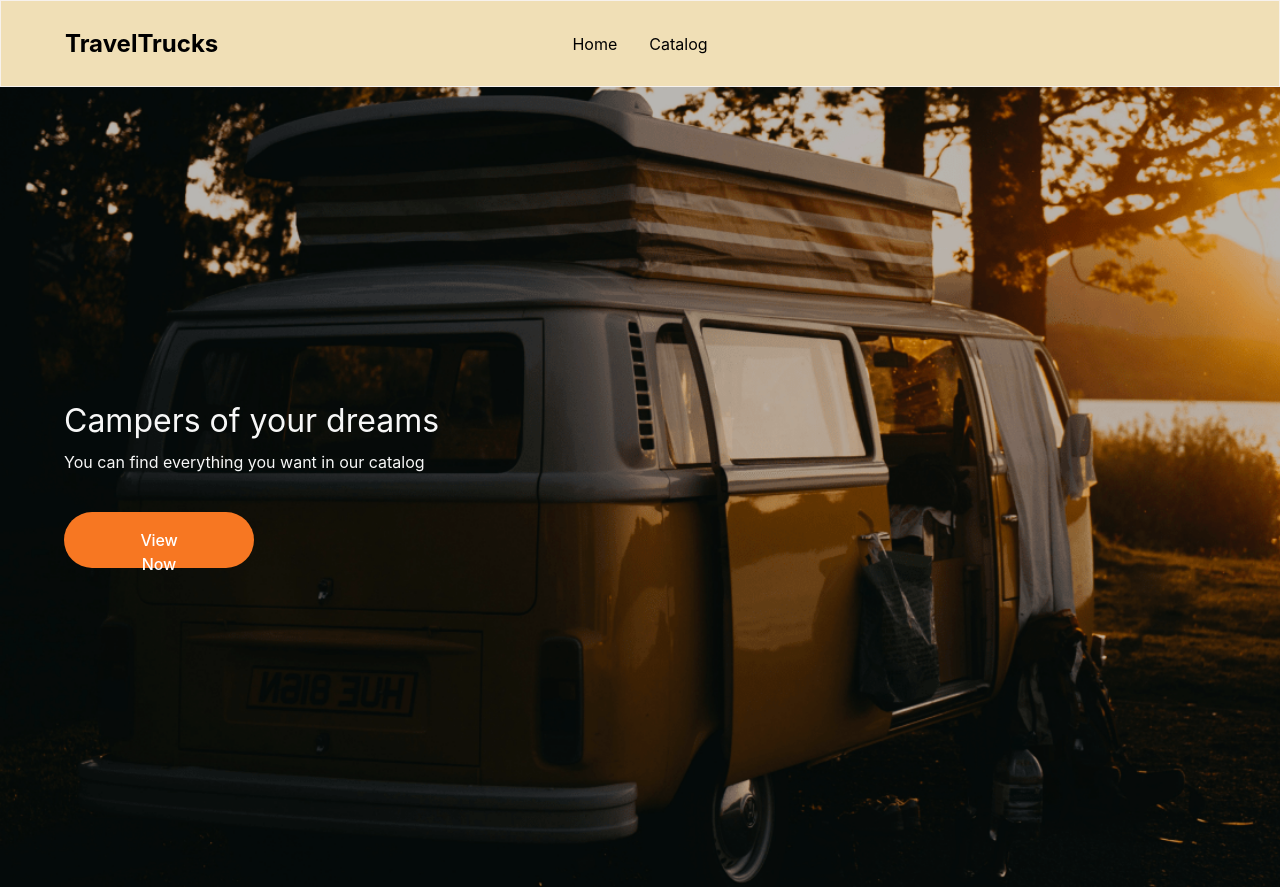
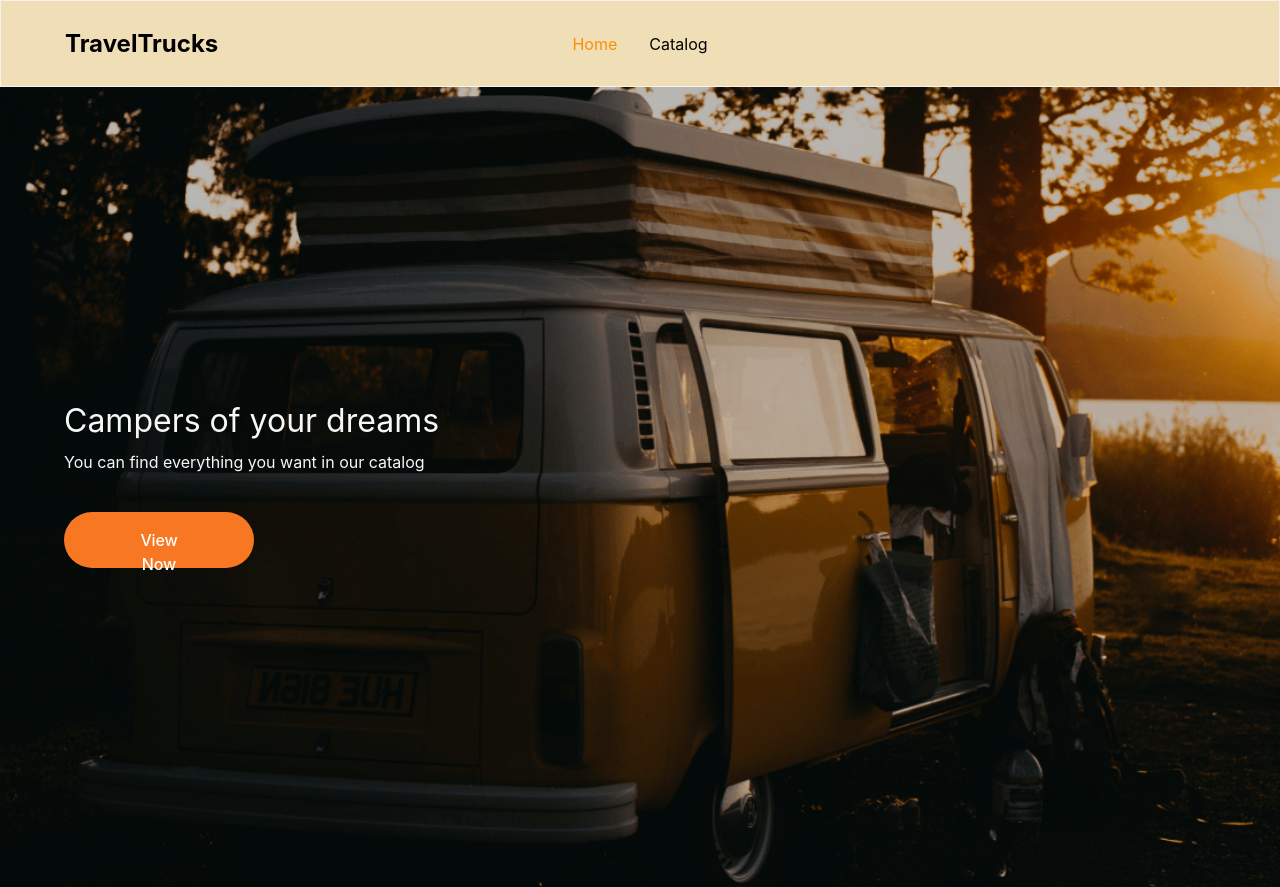
Before and after one commit to Verona0609/TravelTrucks, a React (Vite) app: page / in a window 1280 px wide. Built offline with nearby package versions, Linux system fonts and the light colour scheme.

Commit message:
fixed header  styles

```diff
--- a/src/components/Header/Header.jsx
+++ b/src/components/Header/Header.jsx
@@ -14,10 +14,18 @@ const Header = () => {
           </nav>
         </div>
         <div className={css.pages}>
-          <nav className={css.page}>
+          <nav
+            className={`${css.page} ${
+              location.pathname === '/' ? css.active : ''
+            }`}
+          >
             <Link to="/">Home</Link>
           </nav>
-          <nav className={css.page}>
+          <nav
+            className={`${css.page} ${
+              location.pathname === '/catalog' ? css.active : ''
+            }`}
+          >
             <Link to="/catalog">Catalog</Link>
           </nav>
         </div>
--- a/src/components/Header/Header.module.css
+++ b/src/components/Header/Header.module.css
@@ -37,6 +37,10 @@
 .page:hover {
   color: var(--button-hover);
 }
+
+.page.active {
+  color: var(--button-hover); /* або інший колір для активної сторінки */
+}
 .right {
   flex: 1;
 }
```
